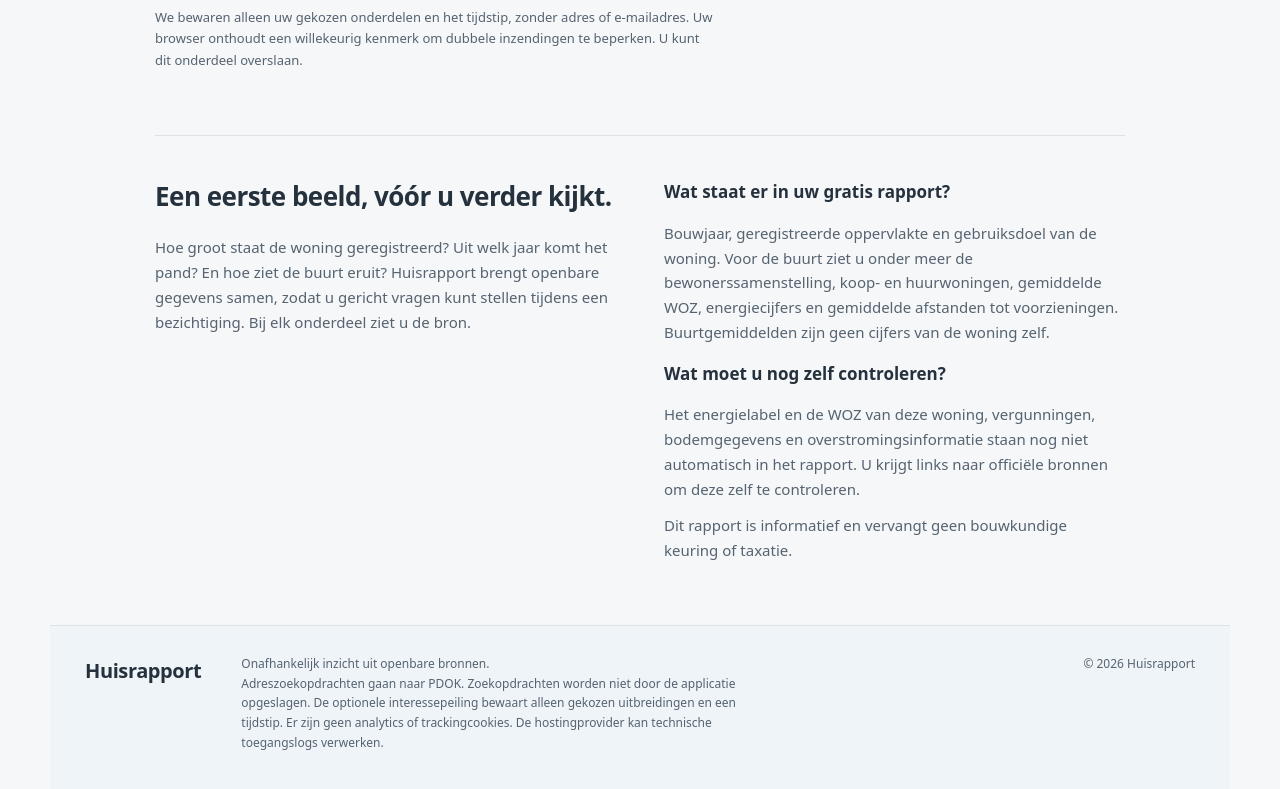
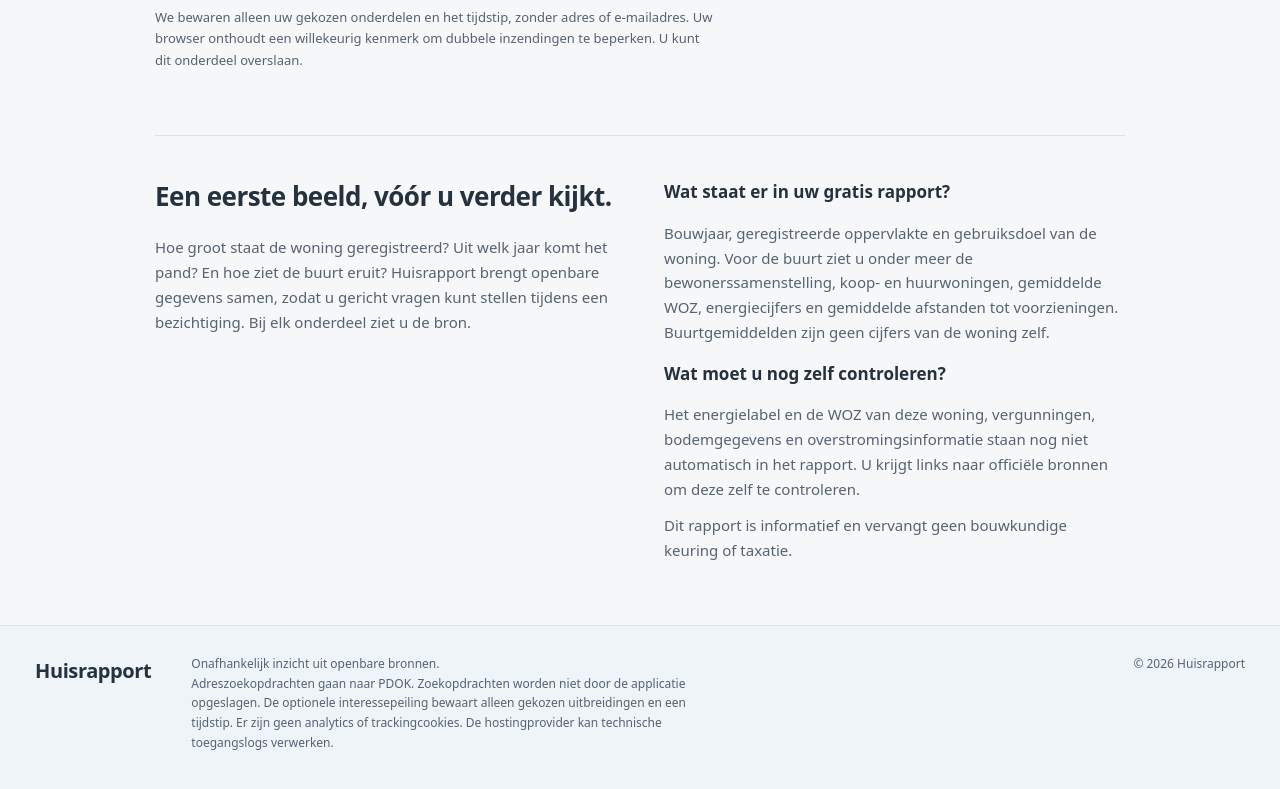
Before and after one commit to Markbodenstaff/huisrapport, a website with bundled scripts: page public/index.html in a window 1280 px wide. Shown: the part 1722-2511 px from the top of the page. Built offline with nearby package versions, Linux system fonts and the light colour scheme.

Commit message:
Make homepage footer full width
Figma-Prompt-ID: 100
Figma-Session-ID: b67cf1c6-b7d8-43d4-b0ed-af9ae1bd0055

```diff
--- a/public/styles.css
+++ b/public/styles.css
@@ -44,7 +44,7 @@ button:disabled{cursor:not-allowed;opacity:.65}
 /* Aerial hero: illustrative house and neighbourhood data, never a searched address. */
 :root{--hero-ink:#102c48;--hero-text:#fff;--hero-muted:#e2edf6}
 #search-button{background-color:var(--hero-ink)}
-#home-footer{width:100%;justify-content:flex-start;background-color:var(--blue)}
+#home-footer{width:100%;max-width:none;margin-left:0;margin-right:0;justify-content:flex-start;background-color:var(--blue)}
 .intro{position:relative;isolation:isolate;padding-top:64px;margin-bottom:20px}
 .hero-scene{position:absolute;z-index:-1;top:0;left:50%;transform:translateX(-50%);width:100vw;height:490px;background:linear-gradient(90deg,#102c48 0%,#102c48e6 28%,#102c4870 47%,transparent 62%),var(--hero-ink) url("hero-neighbourhood.jpg") center 30% / cover no-repeat}
 .hero-copy{max-width:560px;min-height:310px;color:var(--hero-text)}
```
